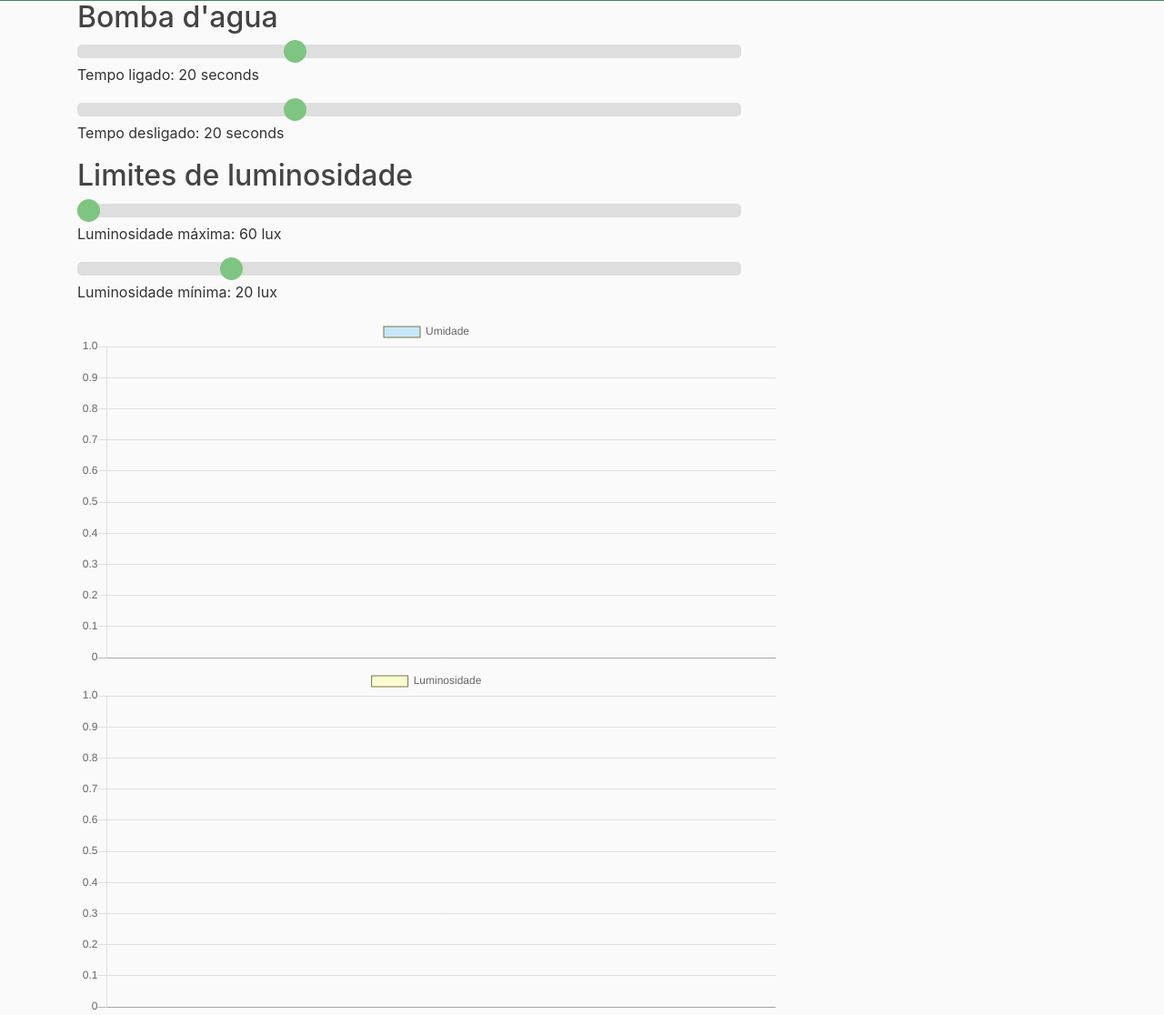
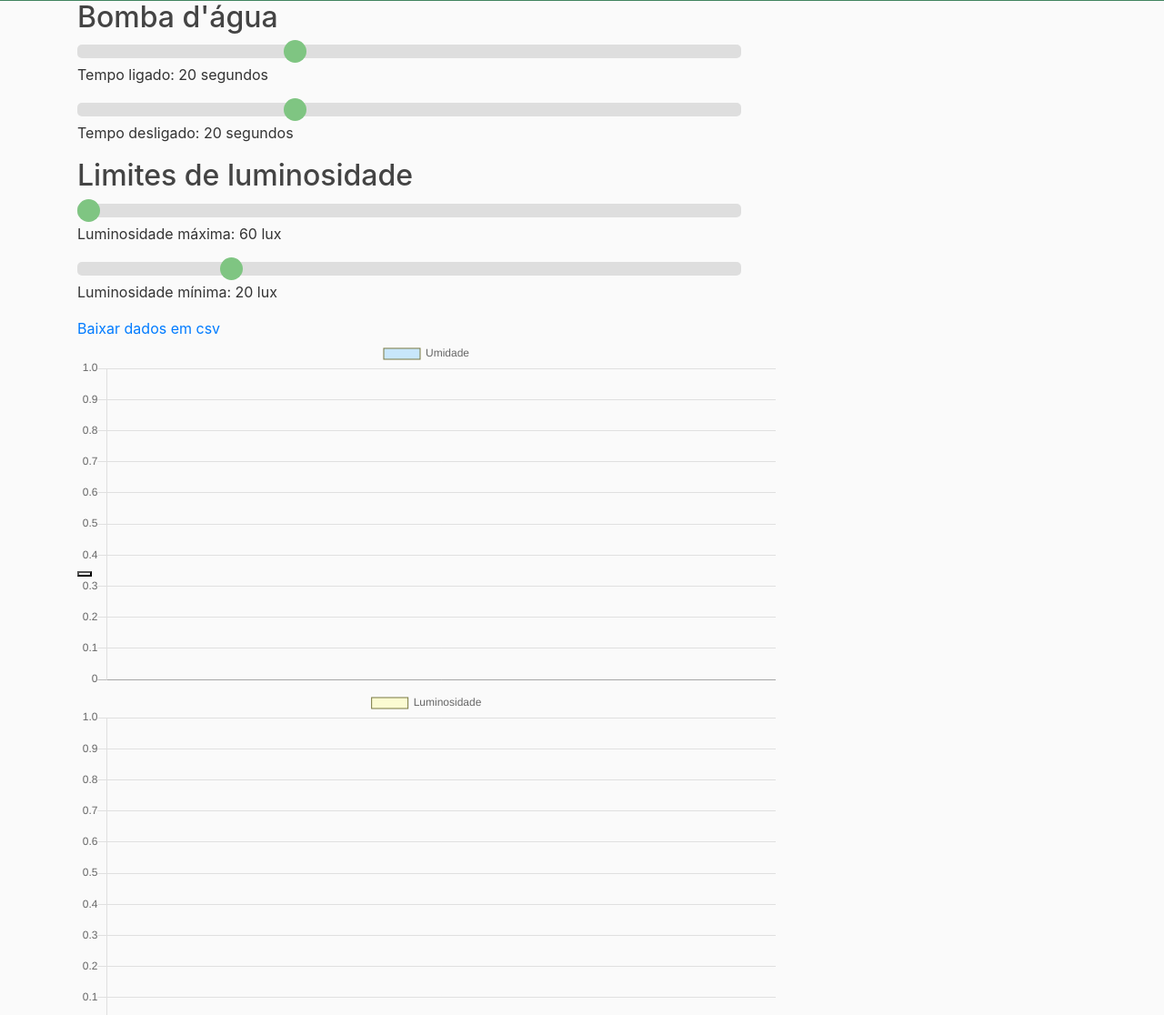
Before and after one commit to Gabriel-Salom/Beleaf, a Flask app: template templates/graph.html in a window 1280 px wide. Shown: the part 80-1196 px from the top of the page at 91% size. Run offline with Flask 2, Linux system fonts and the light colour scheme; the template is opened without the code that fills it, so the values that code supplies are empty; some libraries are stand-ins or nearby versions.

Commit message:
Inclusão da funcionalidade de extração csv

```diff
--- a/main.py
+++ b/main.py
@@ -1,8 +1,11 @@
 from datetime import datetime
-from flask import Flask, request, jsonify, render_template, redirect, url_for, make_response
+from flask import Flask, request, jsonify, render_template, redirect, url_for, make_response, send_file
 from flask_restful import Api, Resource, reqparse, abort, fields, marshal_with
+from werkzeug.wrappers import Response
 from flask_sqlalchemy import SQLAlchemy
 from functools import wraps
+from io import StringIO
+import csv
 import os
 import json
 import webbrowser
@@ -72,6 +75,38 @@ class Config(db.Model):
 def visualize_data():
     values = Measurement.query.all()
     return render_template('graph.html', title='data', values = values)
+
+# Generating csv from the database
+@auth_required
+@app.route('/download')
+def csv_data():
+    values = Measurement.query.all()
+    def generate():
+        data = StringIO()
+        w = csv.writer(data)
+        yield data.getvalue()
+        data.seek(0)
+        data.truncate(0)
+
+        # write each log item
+        for item in values:
+            w.writerow((
+                item.date_posted,
+                item.humidity,
+                item.light,
+                item.temperature,
+                item.ph,
+                item.conductivity
+            ))
+            yield data.getvalue()
+            data.seek(0)
+            data.truncate(0)
+
+    # stream the response as the data is generated
+    response = Response(generate(), mimetype='text/csv')
+    # add a filename
+    response.headers.set("Content-Disposition", "attachment", filename="log.csv")
+    return response
 
 # Rest API for sending JSON to the front end
 measurement_fields = {
@@ -156,5 +191,5 @@ api.add_resource(Config_data, '/config_elements')
 
 # Run Server
 if __name__ == '__main__':
-    #app.run(debug=True)
-    app.run(host= '0.0.0.0')
+    app.run(debug=True)
+    #app.run(host= '0.0.0.0')
--- a/templates/graph.html
+++ b/templates/graph.html
@@ -1,11 +1,11 @@
 {% extends "layout.html" %}
 {% block content %}
     <div>
-        <h2>Bomba d'agua</h2>
+        <h2>Bomba d'água</h2>
         <input type="range" min="1" max="60" value="20" class="slider" id="time_on">
-        <p>Tempo ligado: <span id="time_on_output"></span> seconds</p>
+        <p>Tempo ligado: <span id="time_on_output"></span> segundos</p>
         <input type="range" min="1" max="60" value="20" class="slider" id="time_off">
-        <p>Tempo desligado: <span id="time_off_output"></span> seconds</p>
+        <p>Tempo desligado: <span id="time_off_output"></span> segundos</p>
     </div>
 
     <div>
@@ -15,6 +15,8 @@
         <input type="range" min="10" max="55" value="20" class="slider" id="lux_min">
         <p>Luminosidade mínima: <span id="lux_min_output"></span> lux</p>
     </div>
+
+    <div><a href="/download">Baixar dados em csv</a></div>
 
     <div style="position: relative; height:30vh; width:60vw">
         <div>
@@ -33,6 +35,7 @@
             <canvas id="conductivity_chart" ></canvas>
         </div>
     </div>
+    <button ></button>
 
 
 {% endblock content %}
```
